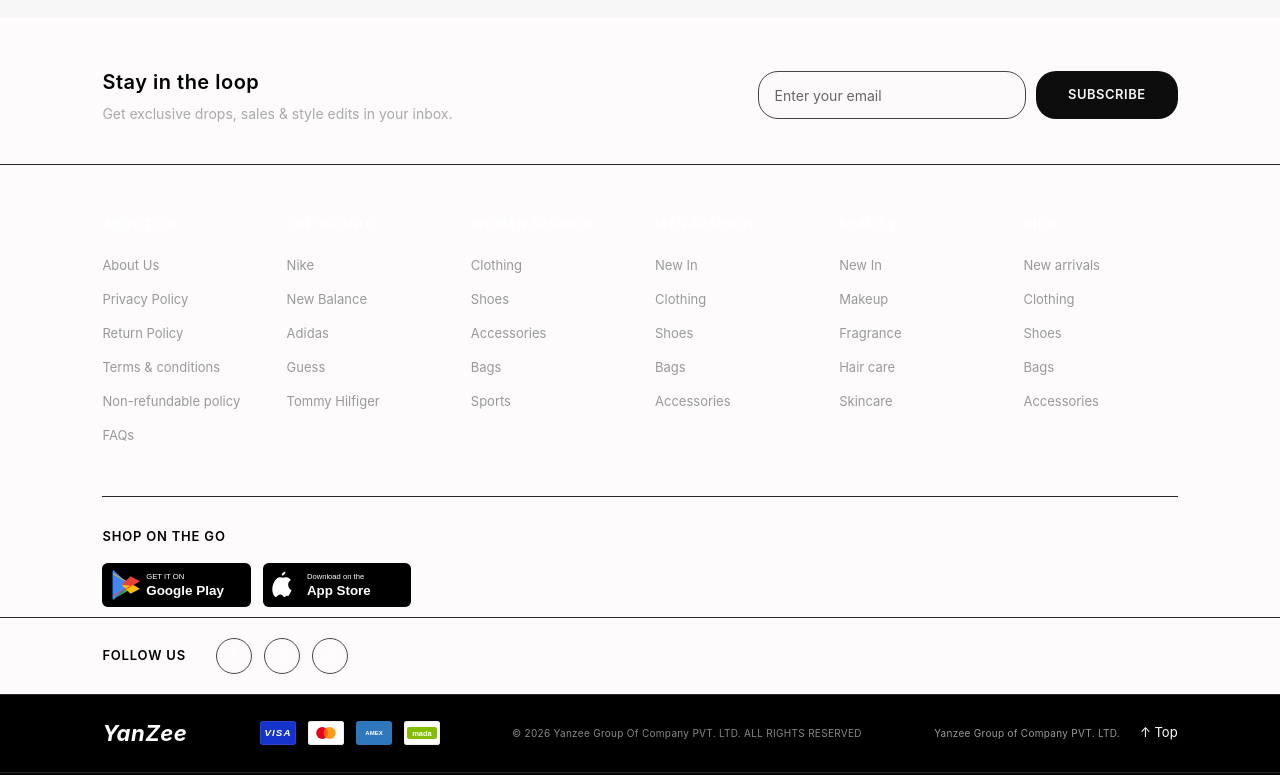
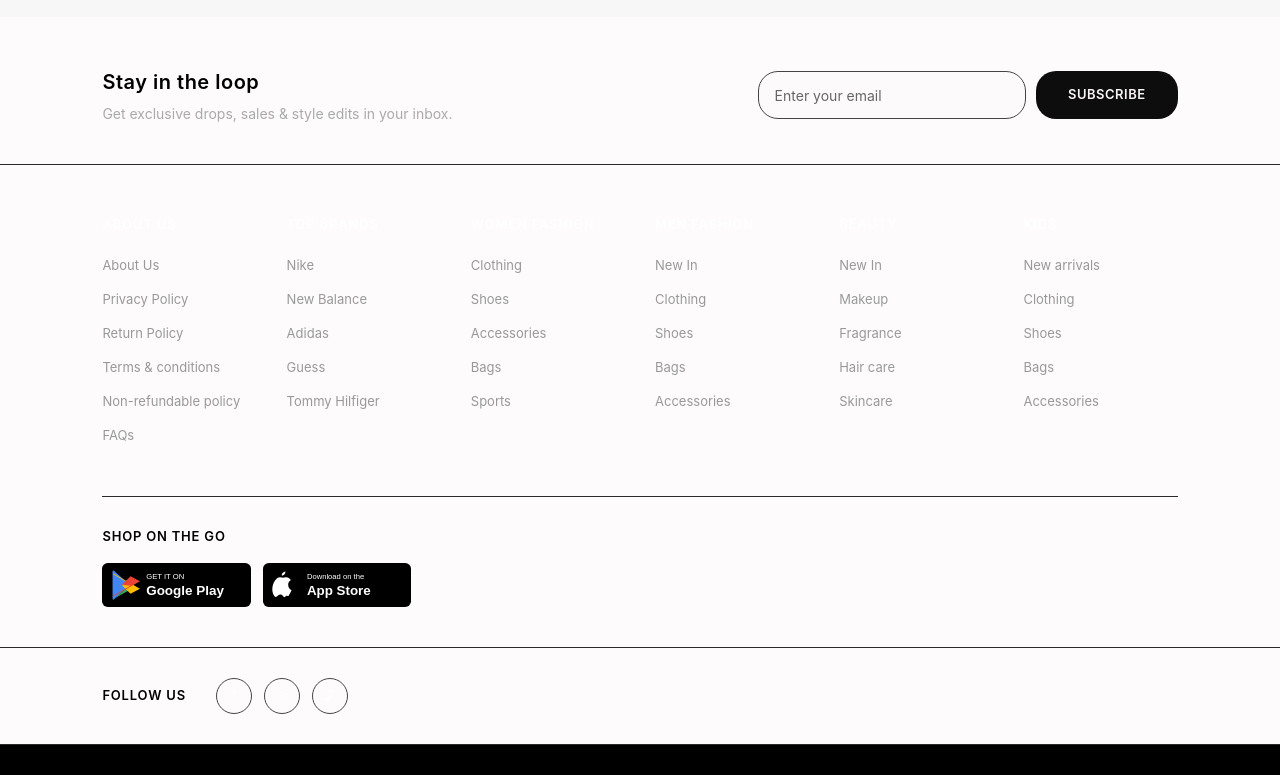
Before and after one commit to Aman032931/yan-zee, a React (Vite) app: page / in a window 1280 px wide. Shown: the part 2000-2775 px from the top of the page. Built offline with nearby package versions, Linux system fonts and the light colour scheme; no server answers.

Commit message:
improved footer code

```diff
--- a/src/App.jsx
+++ b/src/App.jsx
@@ -25,6 +25,7 @@ import SellerLayout from "./components/seller/SellerLayout";
 import SellerDashboard from "./pages/seller/SellerDashboard";
 import SellerProducts from "./pages/seller/SellerProducts";
 import ProductDetail from "./pages/ProductDetail";
+import ScrollToTop from "./components/ScrollToTop";
 
 function App() {
   const location = useLocation();
@@ -66,12 +67,14 @@ function App() {
 
   return (
     <GenderProvider>
+      <ScrollToTop />
       {!isDashboardRoute && <Announcement />}
       {!isDashboardRoute && <Header />}
 
       <main className={isDashboardRoute ? "" : "min-h-[30vh]"}>{routeElements}</main>
 
       {!isDashboardRoute && <Footer />}
+
     </GenderProvider>
   );
 }
--- a/src/components/Footer.jsx
+++ b/src/components/Footer.jsx
@@ -92,7 +92,7 @@ const Footer = () => {
       </section>
 
       {/* ================= MAIN FOOTER ================= */}
-      <div className="mx-auto max-w-[1300px] px-[8%] pb-[10px] pt-[50px]">
+      <div className="mx-auto max-w-[1300px] px-[8%] pb-[40px] pt-[50px]">
         {/* FOOTER COLUMNS */}
         <nav className="grid grid-cols-6 gap-[30px] max-[1024px]:grid-cols-3 max-[1024px]:gap-[25px] max-[600px]:grid-cols-2 max-[600px]:gap-[20px]">
           {/* ABOUT US */}
@@ -428,7 +428,7 @@ const Footer = () => {
 
       {/* ================= SOCIAL MEDIA ================= */}
       <section className="border-y border-[#2a2a2a]">
-        <div className="mx-auto flex max-w-[1300px] items-center gap-[30px] px-[8%] py-[20px] max-[768px]:flex-col max-[768px]:gap-[15px] max-[768px]:text-center">
+        <div className="mx-auto flex max-w-[1300px] items-center gap-[30px] px-[8%] py-[30px] max-[768px]:flex-col max-[768px]:gap-[15px] max-[768px]:text-center">
           <h3 className="m-0 text-[13px] font-semibold tracking-[0.8px]">
             FOLLOW US
           </h3>
@@ -466,7 +466,7 @@ const Footer = () => {
 
       {/* ================= BOTTOM BAR ================= */}
       <div className="border-b border-[#2a2a2a] bg-black">
-        <div className="mx-auto flex max-w-325 flex-wrap items-center justify-between gap-5 px-[8%] py-5.5 max-[768px]:flex-col max-[768px]:gap-3.75 max-[768px]:text-center">
+        <div className="mx-auto flex max-w-325 flex-wrap items-center justify-between gap-5 px-[8%] py-7 max-[768px]:flex-col max-[768px]:gap-3.75 max-[768px]:text-center">
           {/* BRAND */}
           <a
             href="/"
--- /dev/null
+++ b/src/components/ScrollToTop.jsx
@@ -0,0 +1,12 @@
+import { useEffect } from 'react';
+import { useLocation } from 'react-router-dom';
+
+export default function ScrollToTop() {
+  const { pathname } = useLocation();
+
+  useEffect(() => {
+    window.scrollTo(0, 0);
+  }, [pathname]);
+
+  return null;
+}
--- a/src/components/home/RecommendedSection.jsx
+++ b/src/components/home/RecommendedSection.jsx
@@ -1,6 +1,7 @@
 import { useState, useEffect } from 'react';
+import { Link } from 'react-router-dom';
 
-export default function RecommendedSection({ onSelectProduct }) {
+export default function RecommendedSection() {
   const [recommendations, setRecommendations] = useState([]);
   const [loading, setLoading] = useState(true);
 
@@ -31,13 +32,10 @@ export default function RecommendedSection({ onSelectProduct }) {
   if (loading) {
     return (
       <section className="w-full bg-white py-6 px-4 my-6 rounded-xl border border-gray-100 shadow-sm animate-pulse">
-        {/* Header Skeleton */}
         <div className="mb-4 px-2 space-y-2">
           <div className="w-48 h-5 bg-gray-200 rounded"></div>
           <div className="w-64 h-3 bg-gray-200 rounded"></div>
         </div>
-
-        {/* Carousel Card Skeletons */}
         <div className="flex gap-4 overflow-hidden pb-3 pt-1">
           {[...Array(6)].map((_, i) => (
             <div
@@ -72,9 +70,9 @@ export default function RecommendedSection({ onSelectProduct }) {
 
       <div className="flex gap-4 overflow-x-auto pb-3 pt-1 scrollbar-thin scrollbar-thumb-gray-200">
         {recommendations.map((item) => (
-          <div
+          <Link
             key={item.id}
-            onClick={() => onSelectProduct && onSelectProduct(item)}
+            to={`/product/${item.id}`}
             className="min-w-[180px] max-w-[180px] sm:min-w-[200px] sm:max-w-[200px] bg-white border border-gray-100 rounded-lg p-3 hover:shadow-md transition-all duration-200 cursor-pointer flex flex-col justify-between group"
           >
             <div className="relative w-full h-32 bg-gray-50 rounded-md overflow-hidden flex items-center justify-center p-2 mb-2">
@@ -101,11 +99,11 @@ export default function RecommendedSection({ onSelectProduct }) {
               <span className="text-xs font-bold text-gray-900">
                 Nrs {item.price.toLocaleString()}
               </span>
-              <button className="text-[10px] bg-gray-900 text-white px-2 py-1 rounded hover:bg-black transition">
+              <span className="text-[10px] bg-gray-900 text-white px-2 py-1 rounded group-hover:bg-black transition">
                 View
-              </button>
+              </span>
             </div>
-          </div>
+          </Link>
         ))}
       </div>
     </section>
```
